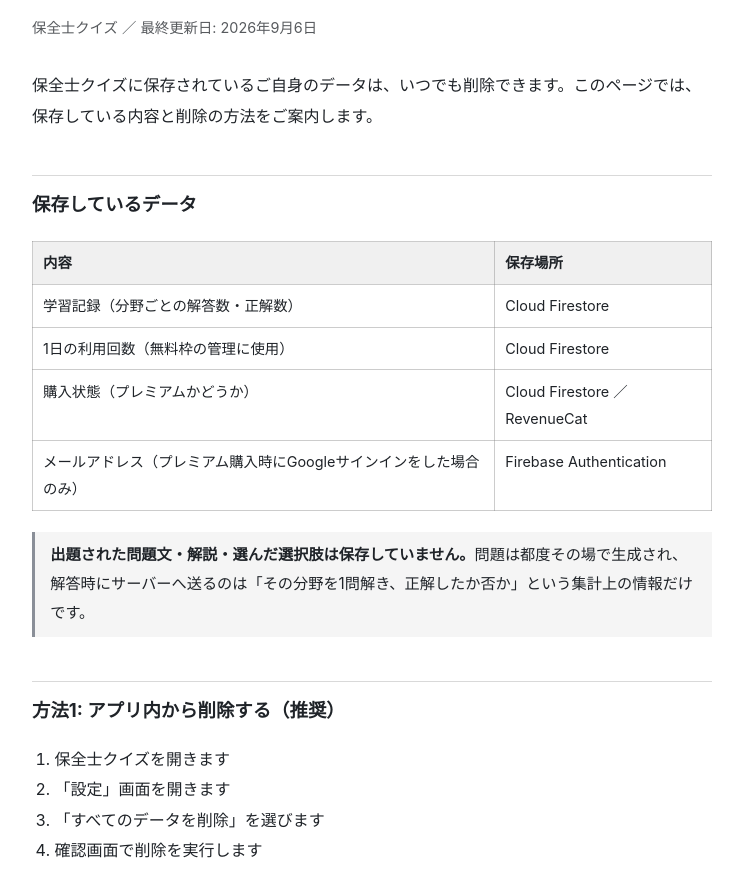
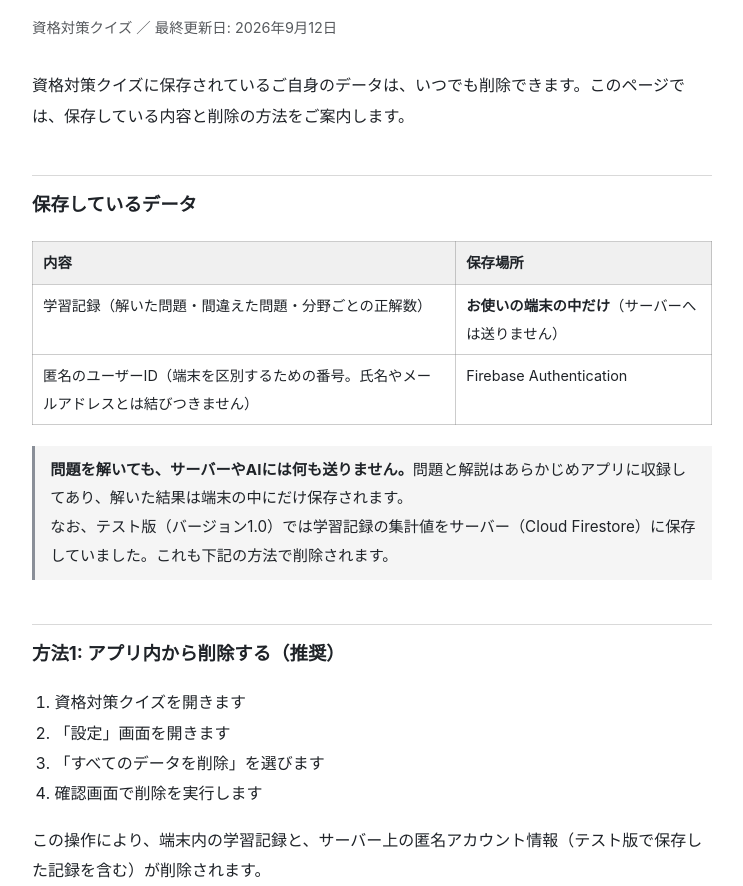
Before and after one commit to YK-StudioPM/hozenquiz, a plain HTML site: page site/delete.html in a window 1280 px wide. Shown: the part 106-992 px from the top of the page, without its empty margins (268-1011 px from the left). Drawn offline with Linux system fonts and the light colour scheme.

Commit message:
法務文書を全機能無料・端末内保存の内容に更新

```diff
--- a/site/delete.html
+++ b/site/delete.html
@@ -3,8 +3,8 @@
 <head>
 <meta charset="UTF-8">
 <meta name="viewport" content="width=device-width, initial-scale=1">
-<title>保全士クイズ - データの削除</title>
-<meta name="description" content="保全士クイズで保存されるデータと、その削除方法についてのご案内です。">
+<title>資格対策クイズ - データの削除</title>
+<meta name="description" content="資格対策クイズで保存されるデータと、その削除方法についてのご案内です。">
 <style>
 :root { color-scheme: light dark; }
 * { box-sizing: border-box; }
@@ -32,36 +32,35 @@ footer { margin-top: 4em; padding-top: 1.4em; border-top: 1px solid rgba(128,128
 <body>
 
 <h1>データの削除</h1>
-<p class="meta">保全士クイズ ／ 最終更新日: 2026年9月6日</p>
+<p class="meta">資格対策クイズ ／ 最終更新日: 2026年9月12日</p>
 
-<p>保全士クイズに保存されているご自身のデータは、いつでも削除できます。このページでは、保存している内容と削除の方法をご案内します。</p>
+<p>資格対策クイズに保存されているご自身のデータは、いつでも削除できます。このページでは、保存している内容と削除の方法をご案内します。</p>
 
 <h2>保存しているデータ</h2>
 
 <div class="tablewrap">
 <table>
 <tr><th>内容</th><th>保存場所</th></tr>
-<tr><td>学習記録（分野ごとの解答数・正解数）</td><td>Cloud Firestore</td></tr>
-<tr><td>1日の利用回数（無料枠の管理に使用）</td><td>Cloud Firestore</td></tr>
-<tr><td>購入状態（プレミアムかどうか）</td><td>Cloud Firestore ／ RevenueCat</td></tr>
-<tr><td>メールアドレス（プレミアム購入時にGoogleサインインをした場合のみ）</td><td>Firebase Authentication</td></tr>
+<tr><td>学習記録（解いた問題・間違えた問題・分野ごとの正解数）</td><td><strong>お使いの端末の中だけ</strong>（サーバーへは送りません）</td></tr>
+<tr><td>匿名のユーザーID（端末を区別するための番号。氏名やメールアドレスとは結びつきません）</td><td>Firebase Authentication</td></tr>
 </table>
 </div>
 
 <div class="note">
-<strong>出題された問題文・解説・選んだ選択肢は保存していません。</strong>問題は都度その場で生成され、解答時にサーバーへ送るのは「その分野を1問解き、正解したか否か」という集計上の情報だけです。
+<strong>問題を解いても、サーバーやAIには何も送りません。</strong>問題と解説はあらかじめアプリに収録してあり、解いた結果は端末の中にだけ保存されます。<br>
+なお、テスト版（バージョン1.0）では学習記録の集計値をサーバー（Cloud Firestore）に保存していました。これも下記の方法で削除されます。
 </div>
 
 <h2>方法1: アプリ内から削除する（推奨）</h2>
 
 <ol>
-<li>保全士クイズを開きます</li>
+<li>資格対策クイズを開きます</li>
 <li>「設定」画面を開きます</li>
 <li>「すべてのデータを削除」を選びます</li>
 <li>確認画面で削除を実行します</li>
 </ol>
 
-<p>この操作により、上記の学習記録・利用回数・アカウント情報が削除されます。</p>
+<p>この操作により、端末内の学習記録と、サーバー上の匿名アカウント情報（テスト版で保存した記録を含む）が削除されます。</p>
 
 <div class="note">
 <strong>削除したデータは元に戻せません。</strong>当方の側でも、特定の利用者のデータを復旧・再発行することはできません。
@@ -75,18 +74,12 @@ footer { margin-top: 4em; padding-top: 1.4em; border-top: 1px solid rgba(128,128
 
 <p>ご依頼をいただいた場合、遅滞なく（通常7日以内、遅くとも30日以内に）対応します。ご本人確認のため、ご利用の端末や状況について確認させていただく場合があります。</p>
 
-<h2>プレミアムプラン（定期購入）の解約について</h2>
-
-<p>データの削除と、定期購入の解約は別の手続きです。<strong>データを削除しても定期購入は自動では解約されません。</strong>解約は Google Play 側で行ってください。</p>
-
-<p><a href="https://play.google.com/store/account/subscriptions">https://play.google.com/store/account/subscriptions</a></p>
-
 <h2>アプリのアンインストールについて</h2>
 
-<p>アプリをアンインストールしただけでは、サーバー上の学習記録は削除されません。削除をご希望の場合は、アンインストール前にアプリ内から削除するか、上記のメールアドレスまでご連絡ください。</p>
+<p>アプリをアンインストールすると、端末内の学習記録は消えます。サーバー上の匿名アカウント情報は残るため、完全な削除をご希望の場合は、アンインストール前にアプリ内から削除するか、上記のメールアドレスまでご連絡ください。</p>
 
 <footer>
-<a href="index.html">保全士クイズ トップ</a> ／
+<a href="index.html">資格対策クイズ トップ</a> ／
 <a href="privacy.html">プライバシーポリシー</a> ／
 <a href="terms.html">利用規約</a> ／
 <a href="delete.html">データの削除</a>
```
